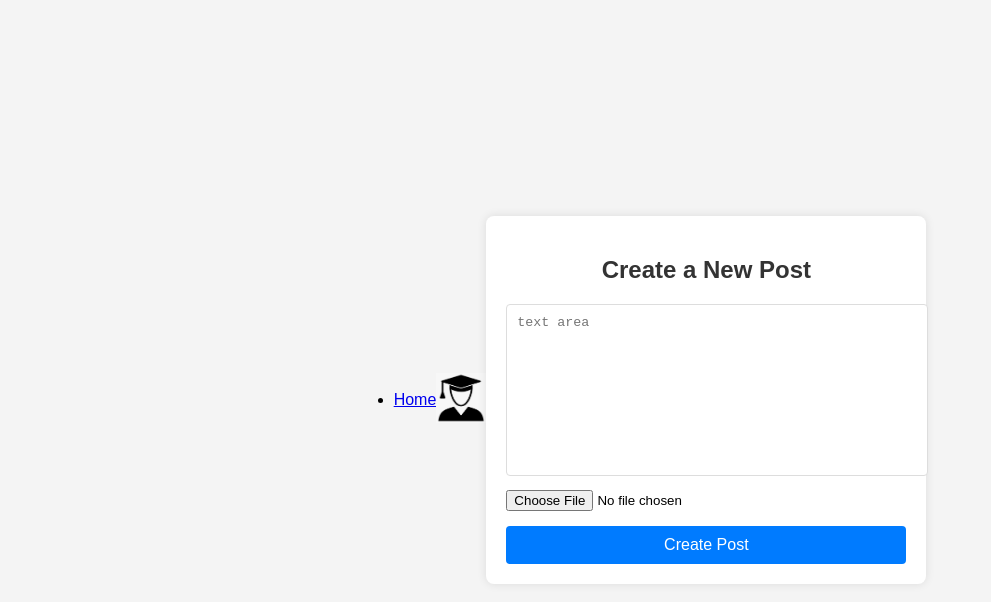
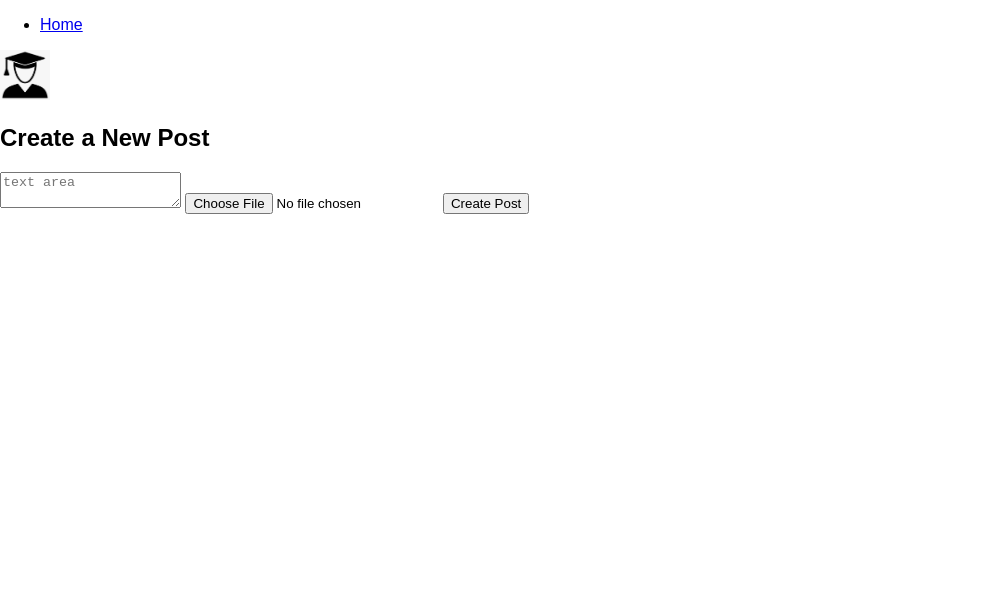
Before and after one commit to tillboesch/WAD, a plain HTML site: page addPost.html in a window 1280 px wide. Shown: the whole page, without its empty margins (0-991 px from the left). Drawn offline with Linux system fonts and the light colour scheme.

Commit message:
change style.css

```diff
--- a/res/css/style.css
+++ b/res/css/style.css
@@ -3,11 +3,6 @@ body {
     font-family: Arial, sans-serif;
     margin: 0;
     padding: 0;
-    background-color: #f4f4f4;
-    display: flex;
-    justify-content: center;
-    align-items: center;
-    height: 100vh;
 }
 
 header nav {
@@ -31,13 +26,10 @@ nav a {
     height: 40px;
 }
 
-
 main {
     display: flex;
     flex-direction: column;
     align-items: center;
-    justify-content: center;
-    width: 100%;
 }
 
 .post {
@@ -99,47 +91,3 @@ main {
     align-items: center;
     justify-content: center;
 }
-
-/* Neue Klassen aus der zweiten Datei */
-.post-container {
-    background-color: #fff;
-    padding: 20px;
-    width: 400px;
-    box-shadow: 0 0 10px rgba(0, 0, 0, 0.1);
-    border-radius: 8px;
-}
-
-.post-container h2 {
-    margin-bottom: 20px;
-    text-align: center;
-    color: #333;
-}
-
-.post-form textarea {
-    width: 100%;
-    height: 150px;
-    padding: 10px;
-    margin-bottom: 10px;
-    border: 1px solid #ddd;
-    border-radius: 4px;
-    resize: none;
-}
-
-.post-form input[type="file"] {
-    margin-bottom: 15px;
-}
-
-.post-form button {
-    width: 100%;
-    padding: 10px;
-    background-color: #007bff;
-    color: #fff;
-    border: none;
-    border-radius: 4px;
-    cursor: pointer;
-    font-size: 16px;
-}
-
-.post-form button:hover {
-    background-color: #0056b3;
-}
```
